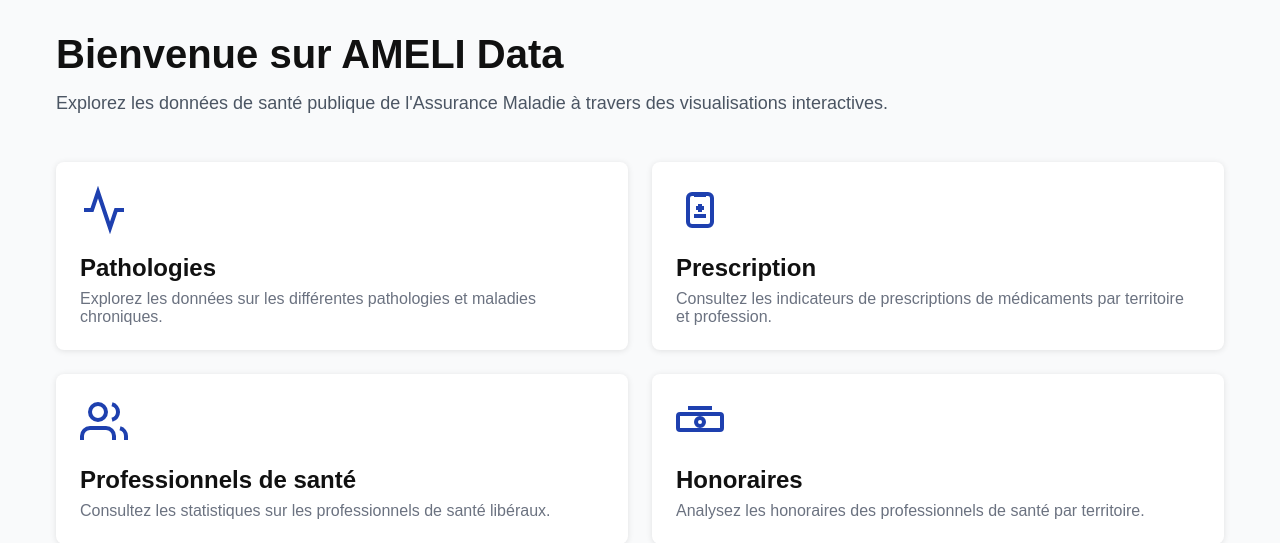
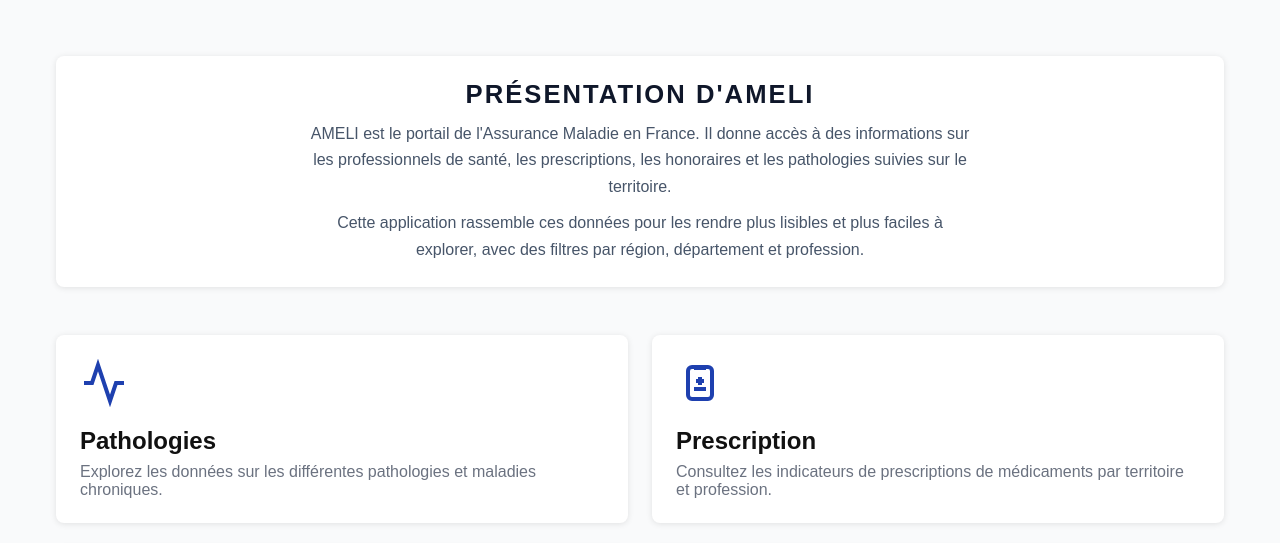
Before and after one commit to simon-jamain/SAE201-App, a Flask app: page / in a window 1280 px wide. Shown: the part 140-683 px from the top of the page. Run offline with Flask 3, Linux system fonts and the light colour scheme.

Commit message:
Ajout de la présentation d'AMELI dans la page d'accueil

```diff
--- a/static/css/style.css
+++ b/static/css/style.css
@@ -77,6 +77,43 @@
 
 main { max-width: 1200px; margin: 0 auto; padding: 32px 16px; }
 footer { max-width: 1200px; margin: 0 auto; padding: 24px 16px; color: #6b7280; font-size: 0.875rem; text-align: center; }
+
+.home-intro {
+  margin-top: 24px;
+  padding: 24px 28px;
+  border-radius: 8px;
+  background: white;
+  border: none;
+  box-shadow: 0 1px 6px rgba(0,0,0,0.1);
+  text-align: center;
+}
+
+.home-intro-kicker {
+  margin-bottom: 8px;
+  color: #1e40af;
+  font-size: 0.875rem;
+  font-weight: 700;
+  text-transform: uppercase;
+  letter-spacing: 0.08em;
+}
+
+.home-intro h2 {
+  font-size: 1.6rem;
+  margin-bottom: 12px;
+  color: #0f172a;
+}
+
+.home-intro p {
+  color: #475569;
+  line-height: 1.65;
+  max-width: 75ch;
+  margin-left: auto;
+  margin-right: auto;
+}
+
+.home-intro p + p {
+  margin-top: 10px;
+}
 
 .btn {
   display: inline-flex;
--- a/templates/accueil.html
+++ b/templates/accueil.html
@@ -3,10 +3,19 @@
 {% block titre %}Accueil{% endblock %}
 
 {% block contenu %}
-<h1 style="font-size:2.5rem; margin-bottom:16px;">Bienvenue sur AMELI Data</h1>
-<p style="font-size:1.125rem; color:#4b5563; margin-bottom:32px;">
-  Explorez les données de santé publique de l'Assurance Maladie à travers des visualisations interactives.
-</p>
+<section class="home-intro" aria-labelledby="presentation-ameli">
+  <h2 id="presentation-ameli" class="home-intro-kicker">Présentation d'AMELI</h2>
+  <p>
+    AMELI est le portail de l'Assurance Maladie en France. Il donne accès à des
+    informations sur les professionnels de santé, les prescriptions, les honoraires
+    et les pathologies suivies sur le territoire.
+  </p>
+  <p>
+    Cette application rassemble ces données pour les rendre plus lisibles et plus
+    faciles à explorer, avec des filtres par région, département et profession.
+  </p>
+</section>
+
 <div class="cards-grid">
   <a class="card" href="{{ url_for('dashboard.pathologies') }}">
     <svg fill="none" stroke="currentColor" stroke-width="2" viewBox="0 0 24 24"><path d="M22 12h-4l-3 9L9 3l-3 9H2"/></svg>
```
